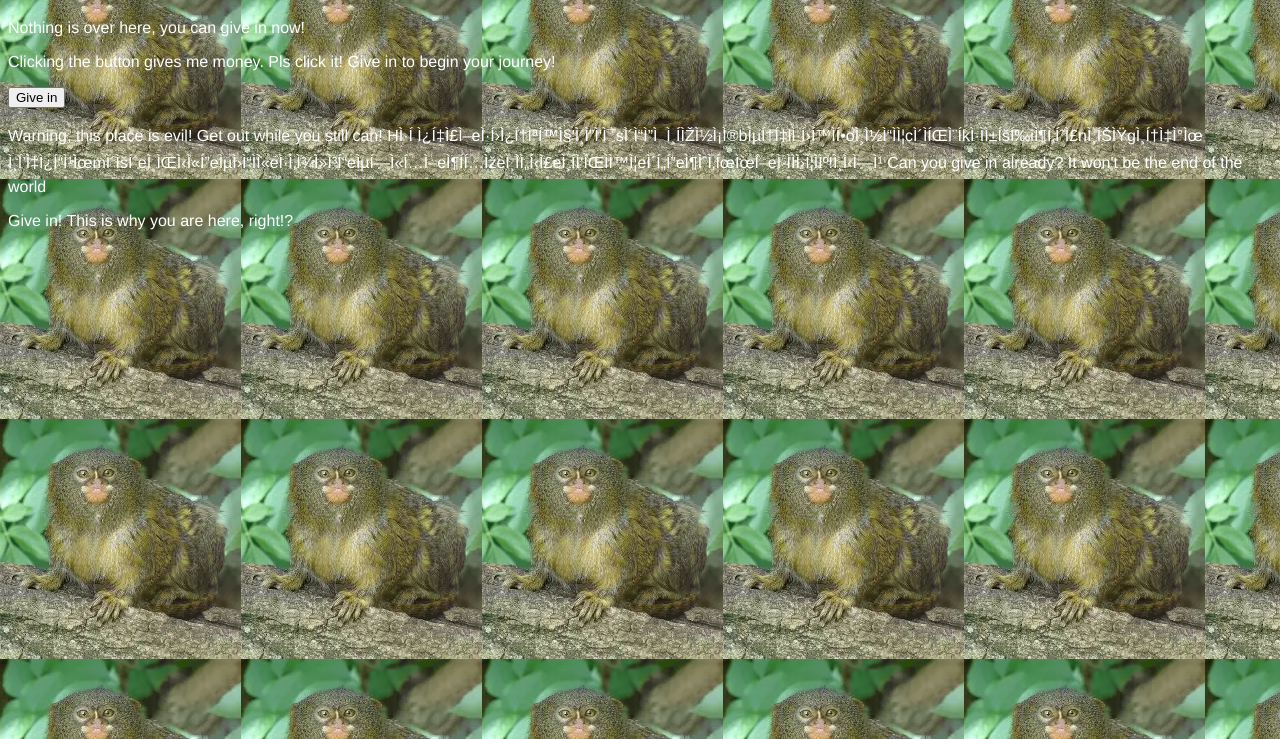
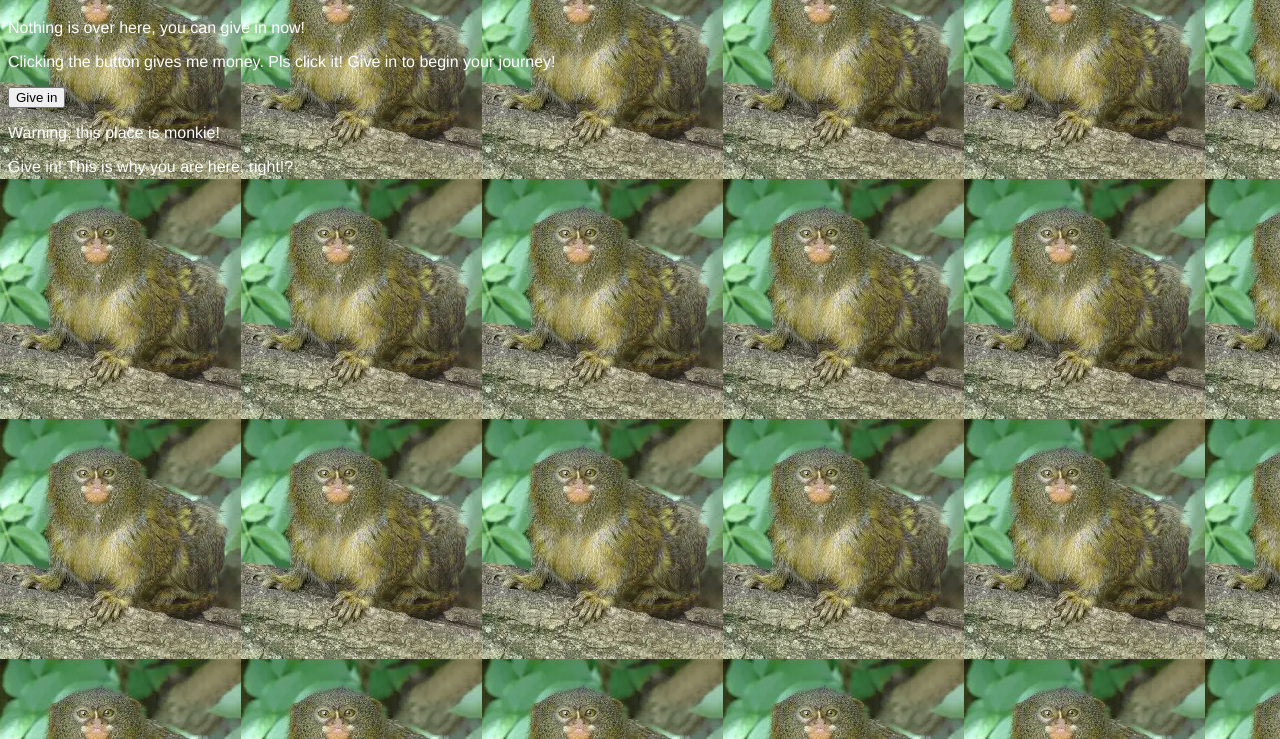
Before and after one commit to LavnerTest2/LavnerTest2.github.io, a plain HTML site: page index.html in a window 1280 px wide. Shown: the part 61-800 px from the top of the page. Drawn offline with Linux system fonts and the light colour scheme.

Commit message:
changed more stuff sav please

```diff
--- a/index.html
+++ b/index.html
@@ -23,7 +23,7 @@
 
 
             <aside>
-                <p>Warning, this place is evil! Get out while you still can! H̷͇̣̖̿͠ȩ̷̪͙͛̿͆'̸̯̔̑s̴̠̓̔ ̸̡̮́̎̽b̵͇͆l̷͙̭͕͛o̸̦̽̓̏c̴̨͍̐͌ḵ̷͚͉́î̶͈̣n̸̟͊g̸̰̜͆̇ ̸͓̹̜͒̇̿m̴͈̚ě̸̫͔̋e̵̛̫̓̏ê̷̻̳͓̾e̵̫̖͗ͅe̶̞͐ͅẹ̸̐̄͋e̸̝̙̦͐̑͌ë̴͔́ë̶̜͖̂͜e̷̛̦̭̺̐́!̸̗̹̋ Can you give in already? It won't be the end of the world</p>
+                <p>Warning, this place is monkie!</p>
             </aside>
 
 
```
